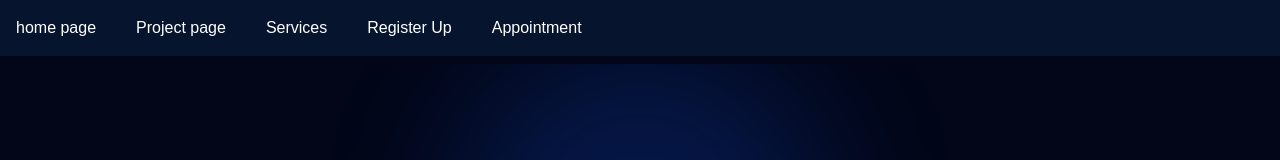
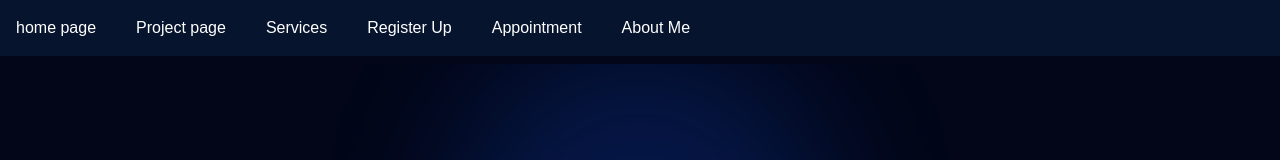
Before and after one commit to Hastingamo/clerk-nextjs, a Next.js app: page / in a window 1280 px wide. Shown: the top 160 px of the page. Built offline with nearby package versions, Linux system fonts and the light colour scheme.

Commit message:
Fix image path in data.json; update link references in headers.jsx; add section IDs for navigation in page.tsx

```diff
--- a/app/component/data.json
+++ b/app/component/data.json
@@ -16,7 +16,7 @@
     "id": 3,
     "name": "where to buy and sell crypto currrency",
     "link": "https://bossvnn.vercel.app/",
-    "image":"/Images/boosvnn.png"
+    "image":"/Images/bossvnn.png"
 }
 
 ]
--- a/app/component/headers.jsx
+++ b/app/component/headers.jsx
@@ -27,7 +27,7 @@ function Headerss() {
         <Link href="/Project">
           <h1>Project page</h1>
         </Link>
-        <Link href="/#Services">
+        <Link href="#services">
           <h1>Services</h1>
         </Link>
         <Link href="/SignUp">
@@ -35,6 +35,9 @@ function Headerss() {
         </Link>
         <Link href="/Appointment">
           <h1>Appointment</h1>
+        </Link>
+            <Link href="#about">
+          <h1>About Me</h1>
         </Link>
 
 
--- a/app/page.tsx
+++ b/app/page.tsx
@@ -69,7 +69,7 @@ export default function Home() {
       </section>
 
       {/* About & Skills Section */}
-      <section className="py-16 px-6 bg-slate-900/60 border-y border-slate-800">
+      <section id="about" className="py-16 px-6 bg-slate-900/60 border-y border-slate-800">
         <div className="max-w-6xl mx-auto grid md:grid-cols-2 gap-12 items-center">
           <div>
             <h2 className="text-3xl font-bold text-white mb-4">About Me</h2>
@@ -100,7 +100,7 @@ export default function Home() {
       </section>
 
       {/* Services Section */}
-      <section className="py-20 px-6 max-w-6xl mx-auto w-full">
+      <section id="services" className="py-20 px-6 max-w-6xl mx-auto w-full">
         <div className="text-center mb-12">
           <h2 className="text-3xl font-bold text-white mb-3">What I Offer</h2>
           <p className="text-slate-400 max-w-xl mx-auto">
```
